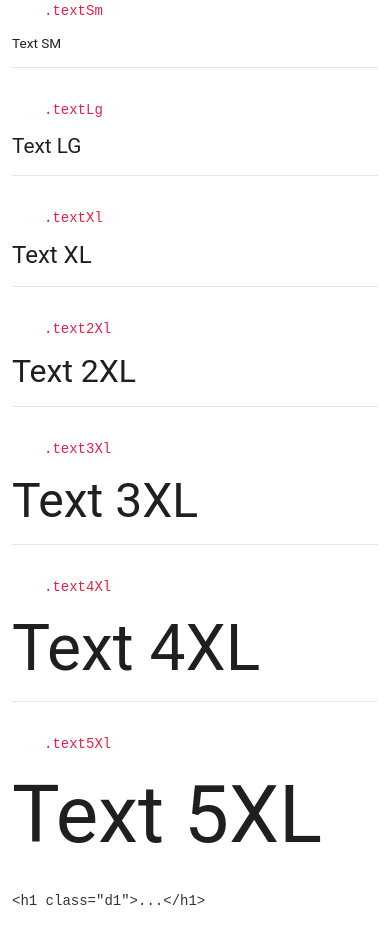
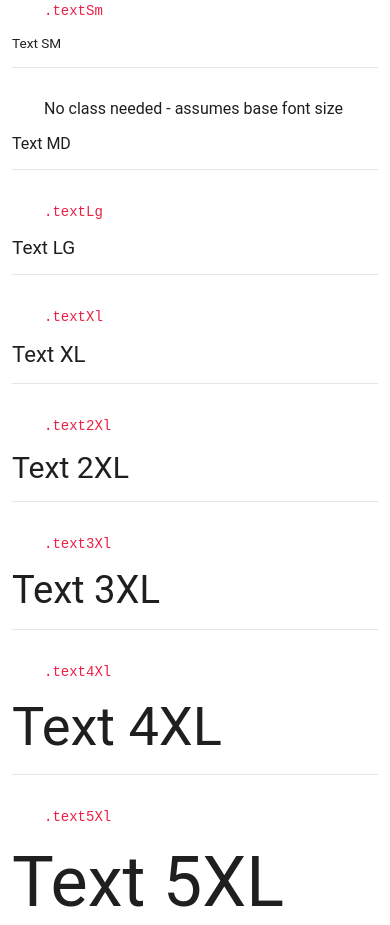
Before and after one commit to SandroMiguel/cecilia-css, a website: page docs/index.html in a window 390 px wide. Shown: the part 1690-2615 px from the top of the page. Drawn offline with Linux system fonts and the light colour scheme.

Commit message:
feat: responsive font size

```diff
--- a/docs/index.html
+++ b/docs/index.html
@@ -161,6 +161,18 @@
         </div>
         <div class="colMd7">
           <div class="textSm">Text SM</div>
+        </div>
+    </div>
+
+    <hr>
+    <div class="row">
+        <div class="colMd5">
+          <ul>
+            <li class="listUnstyled">No class needed - assumes base font size</li>
+          </ul>
+        </div>
+        <div class="colMd7">
+          <div>Text MD</div>
         </div>
     </div>
 
--- a/package.json
+++ b/package.json
@@ -26,7 +26,7 @@
     "homepage": "https://sandromiguel.github.io/cecilia-css",
     "scripts": {
         "build": "npx sass ./src/cecilia.scss:./dist/cecilia.css ./src/docs/sample.scss:./docs/assets/sample.css && npx sass --style=compressed ./src/cecilia.scss:./dist/cecilia.min.css && npx sass --style=compressed ./src/cecilia.scss:./docs/assets/cecilia.min.css",
-        "watch": "npx sass --watch ./src/cecilia.scss:./dist/cecilia.css ./src/sample.scss:./dist/sample.css & npx sass --style=compressed ./src/cecilia.scss:./dist/cecilia.min.css & npx sass --style=compressed ./src/cecilia.scss:./docs/assets/cecilia.min.css",
+        "watch": "npx sass --watch ./src/cecilia.scss:./dist/cecilia.css ./src/docs/sample.scss:./dist/assets/sample.css & npx sass --style=compressed ./src/cecilia.scss:./dist/cecilia.min.css & npx sass --watch --style=compressed ./src/cecilia.scss:./docs/assets/cecilia.min.css",
         "lint:scss": "stylelint \"./src/**/*.scss\""
     },
     "config": {
--- a/src/cecilia.scss
+++ b/src/cecilia.scss
@@ -16,8 +16,10 @@
  @use 'sass:math';
 
 /* ========================================================================== *
-   Base style > Typography > Headings
+   Base style > Typography
  * ========================================================================== */
+
+/* Typography > Headings */
 
 .h1,
 .h2,
@@ -55,6 +57,7 @@
 }
 
 /* Typography > Font size */
+
 .textXs {
     font-size: 0.7rem;
 }
@@ -64,27 +67,27 @@
 }
 
 .textLg {
-    font-size: 1.3rem;
+    font-size: calc(0.8rem + 0.5vw + 0.5vh);
 }
 
 .textXl {
-    font-size: 1.5rem;
+    font-size: calc(1.0rem + 0.5vw + 0.5vh);
 }
 
 .text2Xl {
-    font-size: 2rem;
+    font-size: calc(1.5rem + 0.5vw + 0.5vh);
 }
 
 .text3Xl {
-    font-size: 3rem;
+    font-size: calc(2rem + 0.5vw + 0.5vh);
 }
 
 .text4Xl {
-    font-size: 4rem;
+    font-size: calc(3rem + 0.5vw + 0.5vh);
 }
 
 .text5Xl {
-    font-size: 5rem;
+    font-size: calc(4rem + 0.5vw + 0.5vh);
 }
 
 /* ========================================================================== *
```
Also changed, not shown: dist/assets/sample.css (added), dist/cecilia.css, dist/cecilia.min.css, docs/assets/cecilia.min.css.
